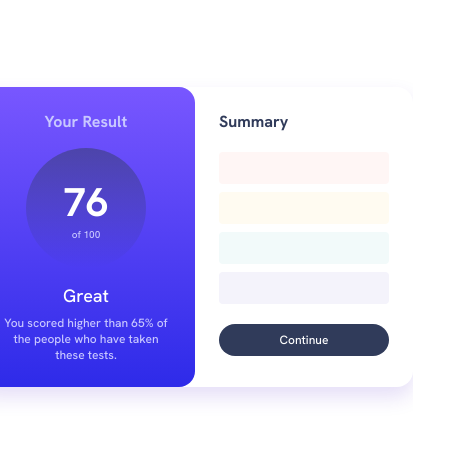
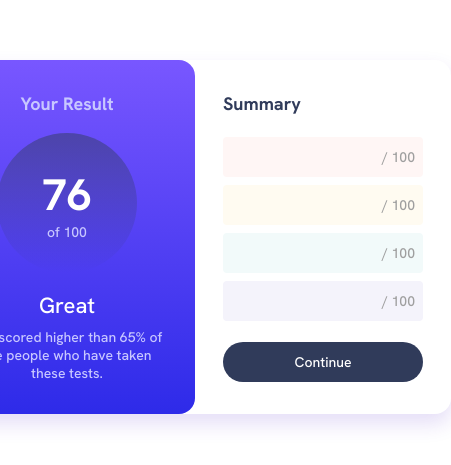
Before and after one commit to ddedida/results-summary-component, a plain HTML site: page index.html in a window 390 px wide. Shown: the part 185-650 px from the top of the page, 451 px wide, since content can reach past the window. Drawn offline with Linux system fonts and the light colour scheme; no server answers.

```diff
--- a/index.html
+++ b/index.html
@@ -27,10 +27,42 @@
             <div class="summary">
                 <h2>Summary</h2>
                 <div class="data">
-                    <div class="reaction"></div>
-                    <div class="memory"></div>
-                    <div class="verbal"></div>
-                    <div class="visual"></div>
+                    <div class="reaction">
+                        <div class="icon">
+                            <svg></svg>
+                            <p></p>
+                        </div>
+                        <div class="per">
+                            <p><span></span> / 100</p>
+                        </div>
+                    </div>
+                    <div class="memory">
+                        <div class="icon">
+                            <svg></svg>
+                            <p></p>
+                        </div>
+                        <div class="per">
+                            <p><span></span> / 100</p>
+                        </div>
+                    </div>
+                    <div class="verbal">
+                        <div class="icon">
+                            <svg></svg>
+                            <p></p>
+                        </div>
+                        <div class="per">
+                            <p><span></span> / 100</p>
+                        </div>
+                    </div>
+                    <div class="visual">
+                        <div class="icon">
+                            <svg></svg>
+                            <p></p>
+                        </div>
+                        <div class="per">
+                            <p><span></span> / 100</p>
+                        </div>
+                    </div>
                 </div>
                 <button>Continue</button>
             </div>
@@ -38,8 +70,35 @@
     </body>
 
     <script>
-        fetch("data.json").then((response) => {
-            console.log(response);
-        });
+        const grade = [".reaction", ".memory", ".verbal", ".visual"];
+        let index = 0;
+
+        for (let i = 0; i < grade.length; i++) {
+            doBjir(grade[i], index);
+            index++;
+        }
+
+        function doBjir(bjir, index) {
+            fetch("data.json")
+                .then((response) => {
+                    return response.json();
+                })
+                .then((data) => {
+                    let icon = document.querySelector(`.data ${bjir} .icon svg`);
+                    let category = document.querySelector(`.data ${bjir} .icon p`);
+                    let score = document.querySelector(`.data ${bjir} .per span`);
+
+                    // Icon
+                    let imageElement = document.createElementNS("http://www.w3.org/2000/svg", "image");
+                    imageElement.setAttribute("href", data[index].icon);
+                    icon.appendChild(imageElement);
+
+                    // Category
+                    category.textContent = data[index].category;
+
+                    // Score
+                    score.textContent = data[index].score;
+                });
+        }
     </script>
 </html>
--- a/styles.css
+++ b/styles.css
@@ -72,7 +72,7 @@
 /* Result Section */
 
 .result {
-    width: 170px;
+    width: 200px;
     display: flex;
     flex-direction: column;
     justify-content: center;
@@ -80,19 +80,19 @@
     text-align: center;
     background: linear-gradient(var(--gradient-light-slate-blue), var(--gradient-light-royal-blue));
     color: var(--neutral-light-lavender);
-    gap: 16px;
-    padding: 24px;
+    gap: 18px;
+    padding: 32px 28px;
     border-radius: 16px;
 }
 
 .result h2 {
-    font-size: 16px;
+    font-size: 18px;
     font-weight: 700;
 }
 
 .grade {
-    width: 120px;
-    height: 120px;
+    width: 140px;
+    height: 140px;
     background-color: var(--primary-orange-yellow);
     display: flex;
     flex-direction: column;
@@ -103,12 +103,12 @@
 }
 
 .grade h1 {
-    font-size: 40px;
+    font-size: 44px;
     color: var(--neutral-white);
 }
 
 .grade p {
-    font-size: 10px;
+    font-size: 14px;
 }
 
 .detail {
@@ -118,28 +118,29 @@
 }
 
 .detail h1 {
-    font-size: 18px;
+    font-size: 22px;
+    font-weight: 700;
     color: var(--neutral-white);
     font-weight: 600;
 }
 
 .detail p {
-    font-size: 12px;
+    font-size: 14px;
 }
 
 /* Summary Section */
 .summary {
-    width: 170px;
+    width: 200px;
     display: flex;
     flex-direction: column;
     align-items: center;
-    padding: 24px;
-    gap: 20px;
+    padding: 32px 28px;
+    justify-content: space-between;
 }
 
 .summary h2 {
     width: 100%;
-    font-size: 16px;
+    font-size: 18px;
     font-weight: 700;
     color: var(--neutral-dark-gray-blue);
 }
@@ -150,8 +151,8 @@
     border: none;
     outline: none;
     width: 100%;
-    height: 32px;
-    font-size: 12px;
+    height: 40px;
+    font-size: 14px;
     border-radius: 50px;
 }
 
@@ -168,22 +169,105 @@
 .verbal,
 .visual {
     width: 100%;
-    height: 32px;
+    height: 40px;
     border-radius: 4px;
+    display: flex;
+    justify-content: space-between;
 }
 
 .reaction {
     background-color: #fff6f5;
+    color: #ff5555;
 }
 
 .memory {
     background-color: #fffbf1;
+    color: #ffb21e;
 }
 
 .verbal {
     background-color: #f2fafa;
+    color: #00bb8f;
 }
 
 .visual {
     background-color: #f4f3fb;
+    color: #1125d6;
 }
+
+.icon {
+    display: flex;
+    align-items: center;
+    gap: 8px;
+    margin-left: 8px;
+}
+
+.icon svg {
+    width: 16px;
+    height: 16px;
+    text-align: center;
+}
+
+.icon p {
+    font-size: 14px;
+    font-weight: 700;
+}
+
+.per {
+    display: flex;
+    align-items: center;
+    margin-right: 8px;
+    font-size: 14px;
+    color: #9f9f9f;
+}
+
+.per span {
+    font-weight: 700;
+    color: var(--neutral-dark-gray-blue);
+}
+
+/* Responsive */
+@media screen and (max-width: 376px) {
+    body {
+        width: 100vw;
+        height: 100vh;
+        display: flex;
+        justify-content: center;
+        background-color: var(--neutral-white);
+    }
+
+    .container {
+        display: flex;
+        flex-direction: column;
+        width: 100vw;
+        height: 100vh;
+        box-shadow: none;
+        border-radius: 0;
+    }
+
+    .result {
+        width: 320px;
+        padding: 32px;
+        border-radius: 0 0 20px 20px;
+    }
+
+    .summary {
+        width: 320px;
+        height: max-content;
+        padding: 20px 32px;
+        gap: 16px;
+    }
+
+    .data {
+        gap: 10px;
+    }
+}
+
+/* .summary {
+    width: 200px;
+    display: flex;
+    flex-direction: column;
+    align-items: center;
+    padding: 32px 28px;
+    justify-content: space-between;
+} */
```
Also changed, not shown: assets/images/icon-memory.svg, assets/images/icon-reaction.svg, assets/images/icon-verbal.svg, assets/images/icon-visual.svg.
